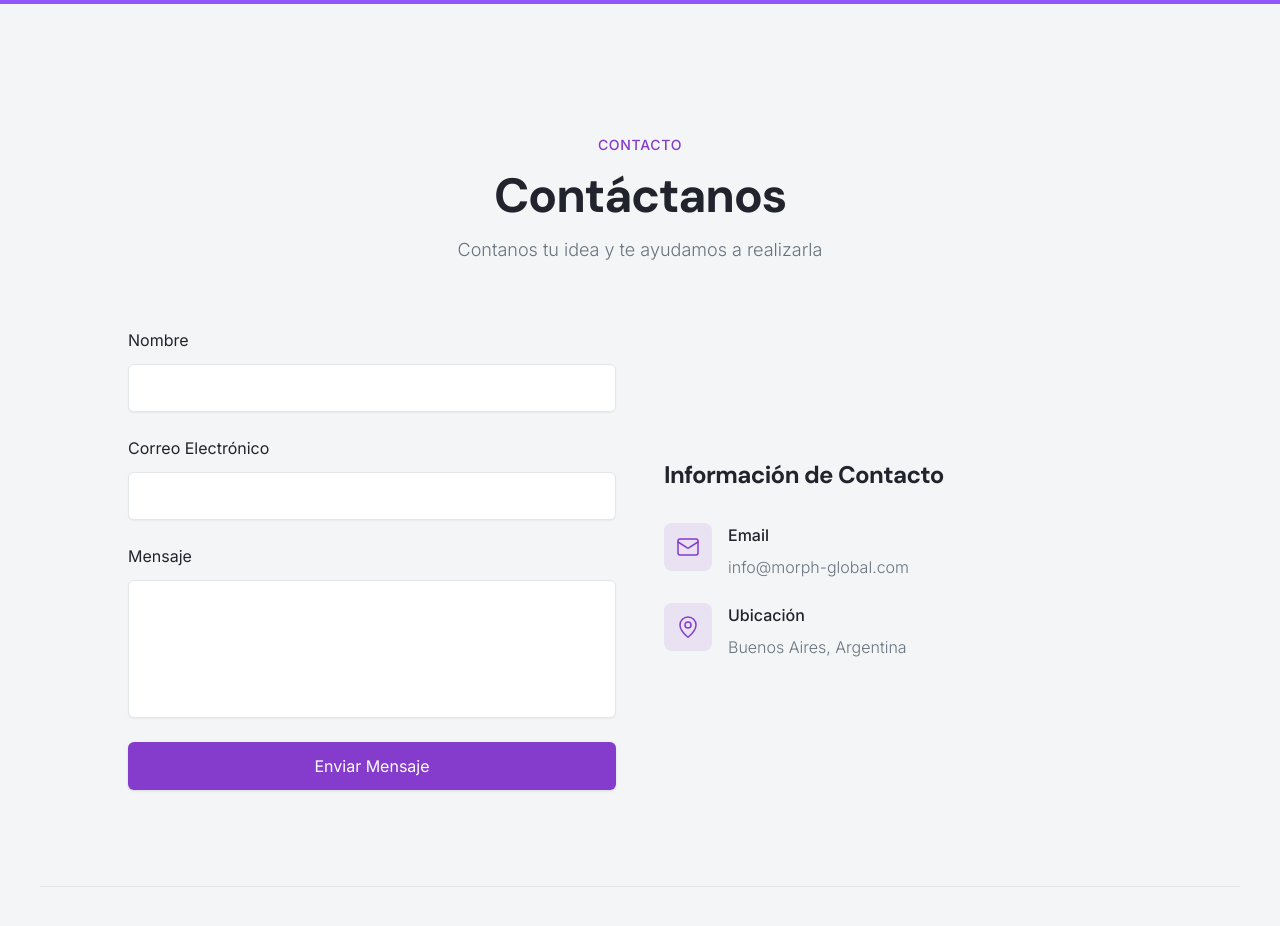
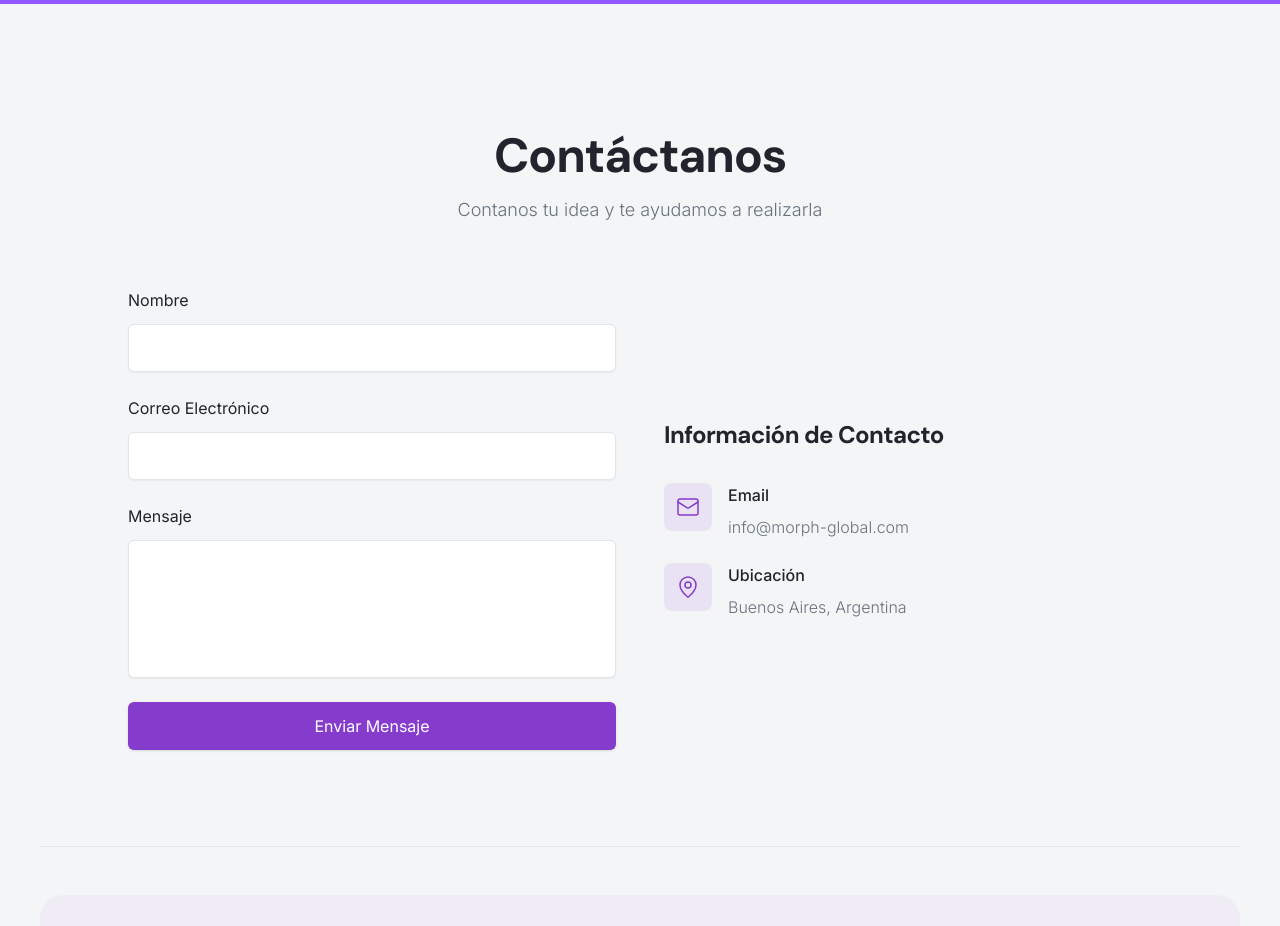
Before and after one commit to Pauli-paz/Morph, a React (Vite) app: page /#/ in a window 1280 px wide. Shown: the part 6340-7266 px from the top of the page. Built offline with nearby package versions, Linux system fonts and the light colour scheme; grey boxes are pictures that could not be loaded.

Commit message:
Remove Contacto subtitle from Contact Section

```diff
--- a/src/components/sections/ContactSection.tsx
+++ b/src/components/sections/ContactSection.tsx
@@ -38,16 +38,7 @@ export default function ContactSection() {
           transition={{ duration: 0.8 }}
           className="text-center mb-12 md:mb-16"
         >
-          <motion.div
-            initial={{ opacity: 0, scale: 0.9 }}
-            animate={isInView ? { opacity: 1, scale: 1 } : { opacity: 0, scale: 0.9 }}
-            transition={{ duration: 0.6, delay: 0.2 }}
-            className="inline-block mb-4"
-          >
-            <span className="text-primary font-medium text-sm uppercase tracking-wider">
-              Contacto
-            </span>
-          </motion.div>
+
           <h2 className="font-heading text-3xl md:text-4xl lg:text-5xl font-bold mb-4 text-foreground">
             Contáctanos
           </h2>
```
